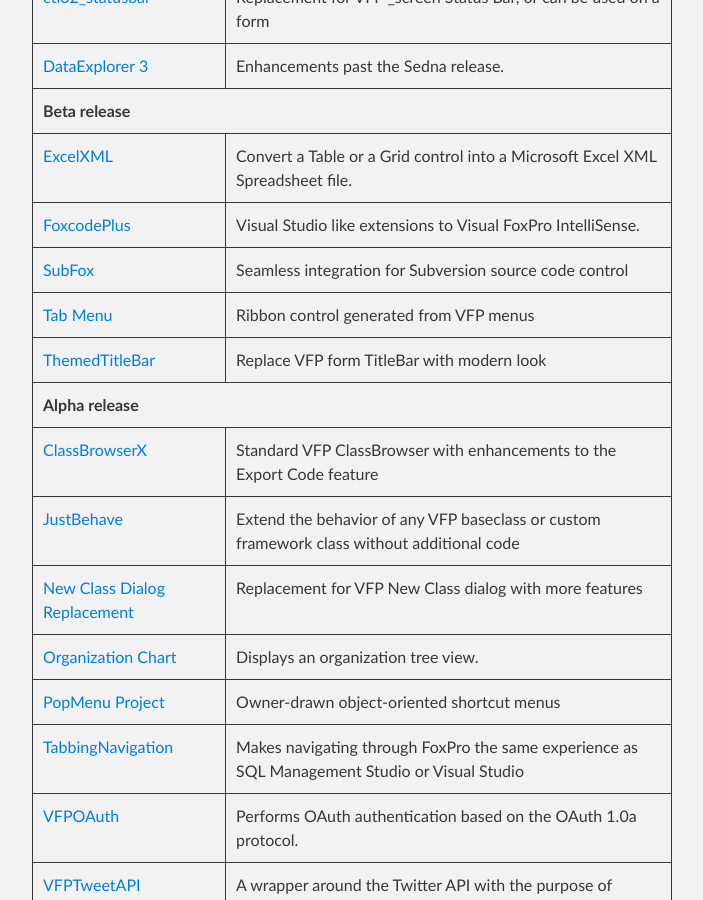
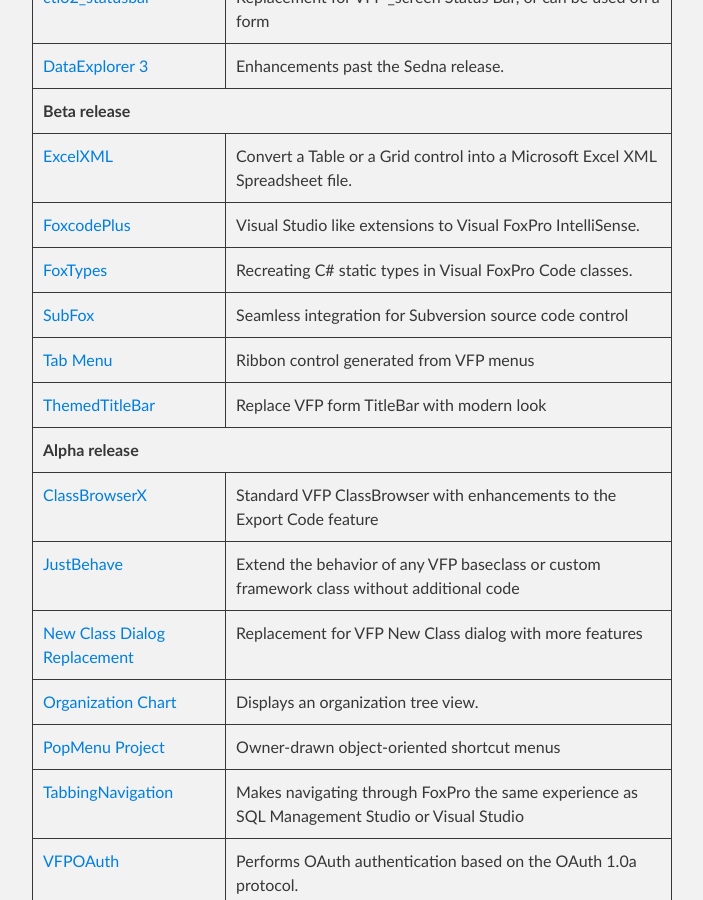
Before and after one commit to VFPX/VFPX.github.io, a Jekyll site: the page built from projects.md, in a window 1280 px wide and 900 px high, scrolled down 5169 px. Shown: the whole window, without its empty margins (288-991 px from the left). Built offline with Jekyll 4.4.1, drawn with Linux system fonts in a browser that asks for light colours; our own code applies the rules of GitHub Pages for plain Markdown files.

Commit message:
Added FoxTypes project

```diff
--- a/_data/projects.json
+++ b/_data/projects.json
@@ -474,6 +474,12 @@
     "state": "Beta release"
   },
   {
+    "project": "FoxTypes",
+    "url": "https://github.com/eselje/FoxTypes",
+    "description": "Recreating C# static types in Visual FoxPro Code classes.",
+    "state": "Beta release"
+  },
+  {
     "project": "SubFox",
     "url": "https://github.com/VFPX/SubFox",
     "description": "Seamless integration for Subversion source code control",
```
Also changed, not shown: _posts/2018-07-11-foxtypes.markdown (added, +8 -0 lines).
